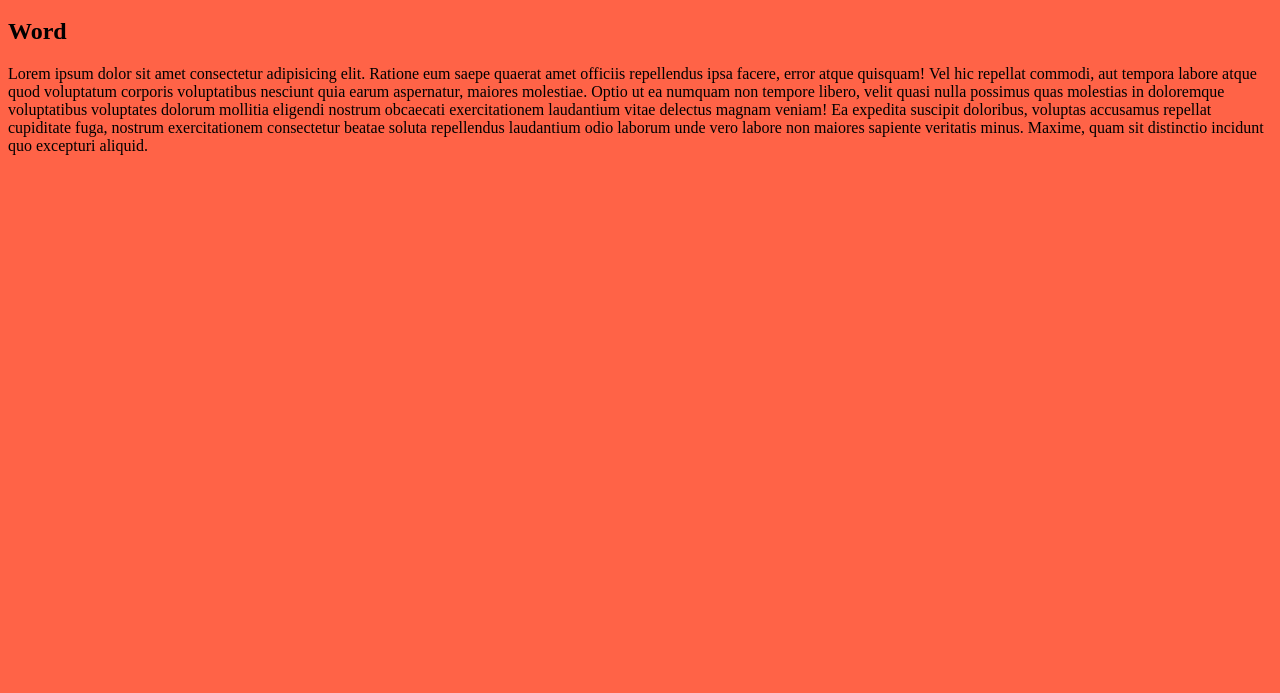
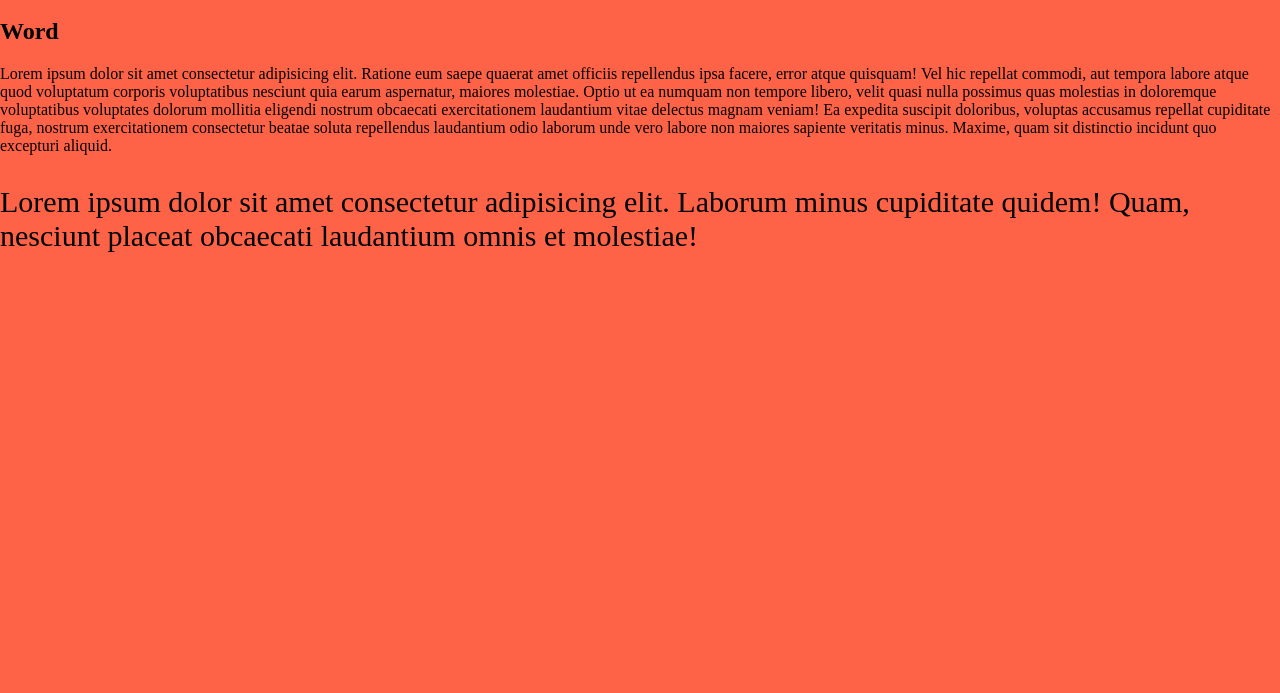
Before and after one commit to AlexanderShcedrov/rsschool-cv, a plain HTML site: page index.html in a window 1280 px wide. Shown: the part 107-800 px from the top of the page. Drawn offline with Linux system fonts and the light colour scheme.

Commit message:
docs: fix htcs

```diff
--- a/index.html
+++ b/index.html
@@ -11,5 +11,6 @@
     <h1 class="h1"> Heello </h1>
     <h2>Word</h2>
     <p>Lorem ipsum dolor sit amet consectetur adipisicing elit. Ratione eum saepe quaerat amet officiis repellendus ipsa facere, error atque quisquam! Vel hic repellat commodi, aut tempora labore atque quod voluptatum corporis voluptatibus nesciunt quia earum aspernatur, maiores molestiae. Optio ut ea numquam non tempore libero, velit quasi nulla possimus quas molestias in doloremque voluptatibus voluptates dolorum mollitia eligendi nostrum obcaecati exercitationem laudantium vitae delectus magnam veniam! Ea expedita suscipit doloribus, voluptas accusamus repellat cupiditate fuga, nostrum exercitationem consectetur beatae soluta repellendus laudantium odio laborum unde vero labore non maiores sapiente veritatis minus. Maxime, quam sit distinctio incidunt quo excepturi aliquid.</p>
+    <p class="p">Lorem ipsum dolor sit amet consectetur adipisicing elit. Laborum minus cupiditate quidem! Quam, nesciunt placeat obcaecati laudantium omnis et molestiae!</p>
 </body>
 </html>
--- a/stile.css
+++ b/stile.css
@@ -1,6 +1,11 @@
 body {
     background-color: tomato;
+    margin: 0px ;
+    padding: 0px;
 }
 .h1 {
     font-size: 50px;
 }
+.p {
+    font-size: 30px;
+}
```
